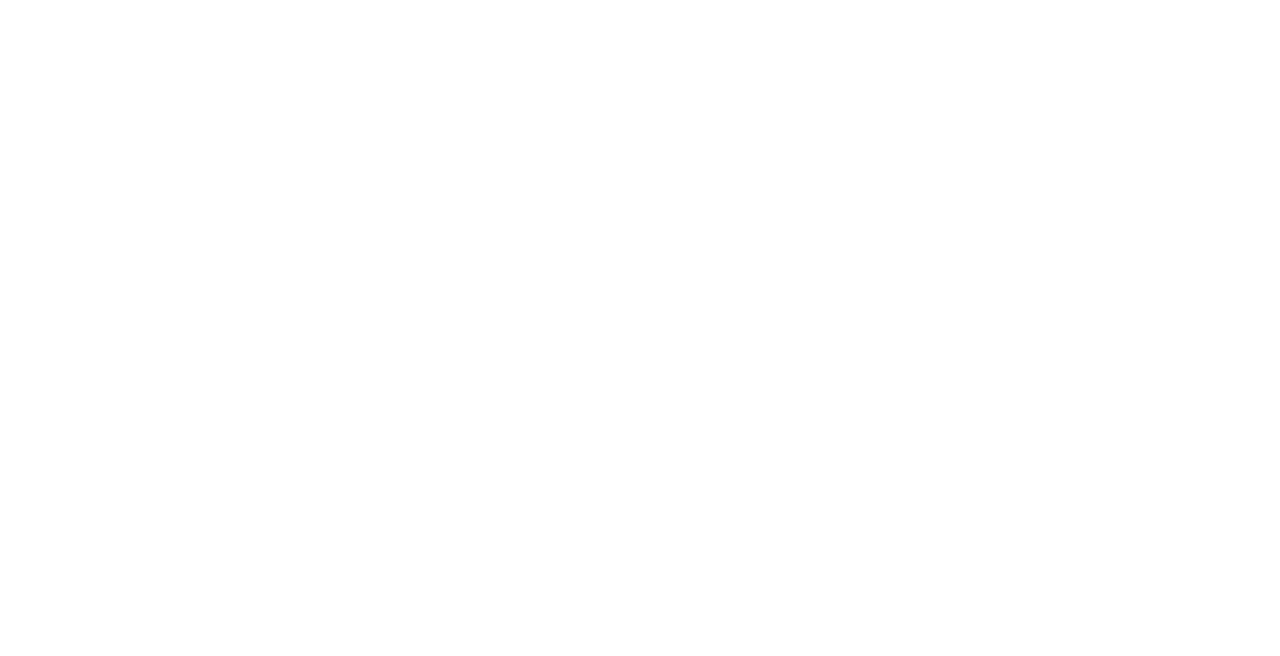
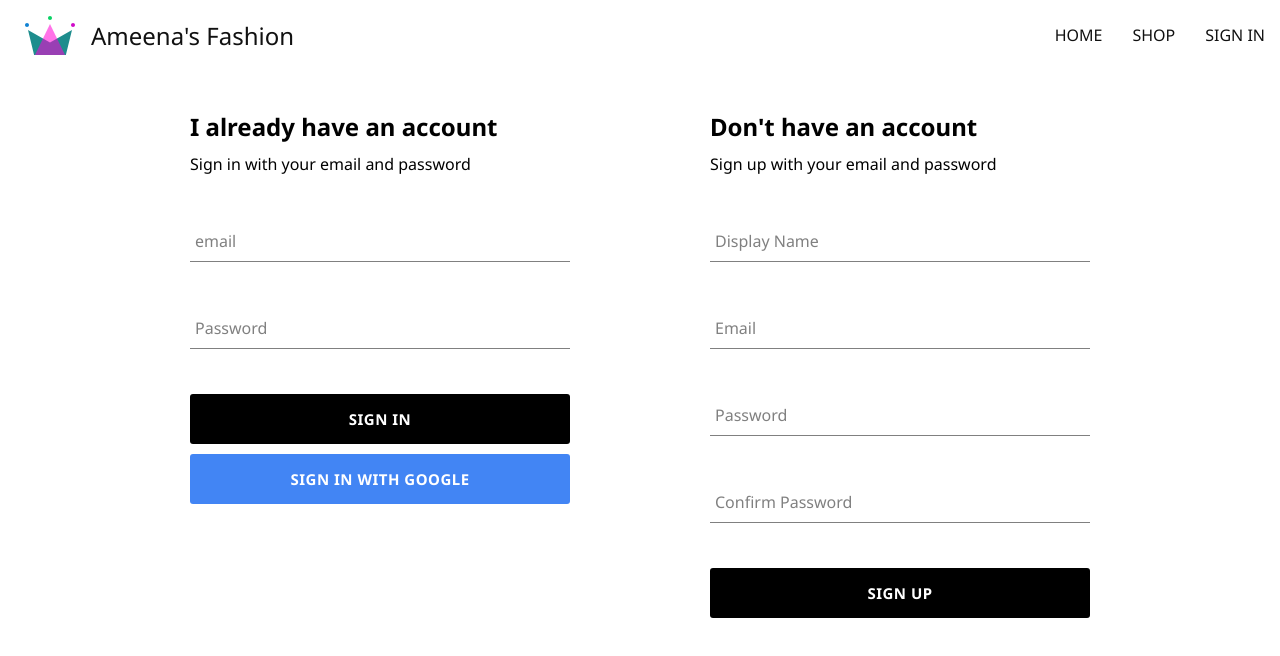
Before and after one commit to mustak/ameena-fashion, a React (Vite) app: page /auth in a window 1280 px wide. Before the commit this address had no page. Shown: the top 656 px of the page. Built offline with nearby package versions, Linux system fonts and the light colour scheme.

Commit message:
added email and password signin, styled signin page

```diff
--- a/src/App.jsx
+++ b/src/App.jsx
@@ -2,7 +2,7 @@ import { Routes, Route } from 'react-router-dom';
 
 import Navigation from './routes/navigation/navigation.component';
 import Home from './routes/home/home.component';
-import SignIn from './routes/sign-in/sign-in.component';
+import Authentication from './routes/authentication/authentication.component';
 
 const Shop = () => {
     return <h1>Temporary Shop Route</h1>;
@@ -14,7 +14,7 @@ const App = () => {
                 <Route path="/" element={<Navigation />}>
                     <Route index element={<Home />} />
                     <Route path="shop" element={<Shop />} />
-                    <Route path="signin" element={<SignIn />} />
+                    <Route path="auth" element={<Authentication />} />
                 </Route>
             </Routes>
         </>
--- a/src/components/form-input/form-input.component.jsx
+++ b/src/components/form-input/form-input.component.jsx
@@ -1,19 +1,14 @@
 /* eslint-disable react/prop-types */
 import './form-input.styles.scss';
 
-const FormInput = ({ label, name, ...otherProps }) => {
+const FormInput = ({ label, id, ...otherProps }) => {
     return (
         <div className="group">
-            <input
-                id={name}
-                name={name}
-                {...otherProps}
-                className="form-input"
-            />
+            <input id={id} {...otherProps} className="form-input" />
 
             {label && (
                 <label
-                    htmlFor={name}
+                    htmlFor={id}
                     className={`form-input-label ${
                         otherProps.value.length > 0 ? 'shrink' : null
                     }`}
--- /dev/null
+++ b/src/components/sign-in-form/sign-in-form.component.jsx
@@ -0,0 +1,108 @@
+import {
+    signinAuthUserWithEmailAndPassword,
+    signInWithGooglePopup,
+    createUserDocFromAuth,
+} from '../../utils/firebase/firebase.utils';
+
+import { useState } from 'react';
+import FormInput from '../form-input/form-input.component';
+import Button from '../button/button.component';
+
+import './sign-in-form.styles.scss';
+
+const defaultFormFields = {
+    email: '',
+    password: '',
+};
+
+const SignInForm = () => {
+    const [formFields, setFormFields] = useState(defaultFormFields);
+    const { email, password } = formFields;
+
+    const resetFormFields = () => {
+        setFormFields(defaultFormFields);
+    };
+
+    const handleSubmit = async (event) => {
+        event.preventDefault();
+
+        try {
+            const { user } = await signinAuthUserWithEmailAndPassword(
+                email,
+                password
+            );
+            console.log(user);
+
+            const userDocRef = await createUserDocFromAuth(user);
+            console.log(userDocRef);
+
+            resetFormFields();
+        } catch (error) {
+            if (
+                error.code === 'auth/invalid-credential' ||
+                error.code === 'auth/wrong-password'
+            ) {
+                console.log('mhy. Cannot authenticate user. Try again.');
+            } else {
+                console.log('authentication error: ', error);
+            }
+        }
+    };
+
+    const handleChange = (event) => {
+        const { name, value } = event.target;
+        setFormFields((prevState) => ({
+            ...prevState,
+            [name]: value,
+        }));
+    };
+
+    const signInWithGoogle = async () => {
+        const { user } = await signInWithGooglePopup();
+        console.log(user);
+
+        const userDocRef = await createUserDocFromAuth(user);
+        console.log(userDocRef);
+    };
+
+    return (
+        <div className="sign-in-container">
+            <h2>I already have an account</h2>
+            <span>Sign in with your email and password</span>
+
+            <form onSubmit={handleSubmit}>
+                <FormInput
+                    label="email"
+                    type="email"
+                    name="email"
+                    id="siEmail"
+                    required
+                    onChange={handleChange}
+                    value={email}
+                />
+
+                <FormInput
+                    label="Password"
+                    type="password"
+                    name="password"
+                    id="siPassword"
+                    required
+                    onChange={handleChange}
+                    value={password}
+                />
+                <div className="button-group">
+                    <Button type="submit">Sign In</Button>
+                    <Button
+                        type="button"
+                        buttonType="google"
+                        onClick={signInWithGoogle}
+                    >
+                        Sign In With Google
+                    </Button>
+                </div>
+            </form>
+        </div>
+    );
+};
+
+export default SignInForm;
--- /dev/null
+++ b/src/components/sign-in-form/sign-in-form.styles.scss
@@ -0,0 +1,15 @@
+.sign-in-container {
+    display: flex;
+    flex-direction: column;
+    width: 380px;
+
+    h2 {
+        margin: 10px 0;
+    }
+
+    .button-group {
+        display: flex;
+        flex-direction: column;
+        gap: 10px;
+    }
+}
--- a/src/components/signup-form/signup-form.component.jsx
+++ b/src/components/signup-form/signup-form.component.jsx
@@ -7,7 +7,7 @@ import {
 import FormInput from '../form-input/form-input.component';
 import Button from '../button/button.component';
 
-import './signup-from.styles.scss';
+import './signup-form.styles.scss';
 
 const defaultFormFields = {
     displayName: '',
@@ -66,6 +66,7 @@ const SignupForm = () => {
                     label="Display Name"
                     type="text"
                     name="displayName"
+                    id="suDisplayName"
                     required
                     onChange={handleChange}
                     value={displayName}
@@ -75,6 +76,7 @@ const SignupForm = () => {
                     label="Email"
                     type="email"
                     name="email"
+                    id="suEmail"
                     required
                     onChange={handleChange}
                     value={email}
@@ -84,6 +86,7 @@ const SignupForm = () => {
                     label="Password"
                     type="password"
                     name="password"
+                    id="suPassword"
                     required
                     onChange={handleChange}
                     value={password}
@@ -93,13 +96,15 @@ const SignupForm = () => {
                     label="Confirm Password"
                     type="password"
                     name="confirmPassword"
+                    id="suConfirmPassword"
                     required
                     onChange={handleChange}
                     value={confirmPassword}
                 />
 
-                <button type="submit">Sign Up</button>
-                <Button type="submit">Sign Up</Button>
+                <div className="button-group">
+                    <Button type="submit">Sign Up</Button>
+                </div>
             </form>
         </div>
     );
--- a/src/components/signup-form/signup-from.styles.scss
+++ b/src/components/signup-form/signup-form.styles.scss
@@ -6,4 +6,10 @@
     h2 {
         margin: 10px 0;
     }
+
+    .button-group {
+        display: flex;
+        flex-direction: column;
+        gap: 10px;
+    }
 }
--- a/src/routes/sign-in/sign-in.component.jsx
+++ b/src/routes/authentication/authentication.component.jsx
@@ -1,29 +1,18 @@
-import {
-    signInWithGooglePopup,
-    createUserDocFromAuth,
-} from '../../utils/firebase/firebase.utils';
+import SignupForm from '../../components/signup-form/signup-form.component';
+import SignInForm from '../../components/sign-in-form/sign-in-form.component';
 
-import SignupForm from '../../components/signup-form/signup-form.component';
+import './authentication.styles.scss';
 
-const SignIn = () => {
-    const logGoogleUser = async () => {
-        const { user } = await signInWithGooglePopup();
-        console.log(user);
-
-        const userDocRef = await createUserDocFromAuth(user);
-        console.log(userDocRef);
-    };
-
+const Authentication = () => {
     return (
-        <div>
-            <h1>Sign-in page</h1>
-            <button onClick={logGoogleUser}>Sign-in with Google Popup</button>
+        <div className="authentication-container">
+            <SignInForm />
             <SignupForm />
         </div>
     );
 };
 
-export default SignIn;
+export default Authentication;
 
 // import { getRedirectResult } from 'firebase/auth';
 // import {
--- /dev/null
+++ b/src/routes/authentication/authentication.styles.scss
@@ -0,0 +1,6 @@
+.authentication-container {
+    display: flex;
+    justify-content: space-between;
+    width: 900px;
+    margin: 30px auto;
+}
--- a/src/routes/navigation/navigation.component.jsx
+++ b/src/routes/navigation/navigation.component.jsx
@@ -17,7 +17,7 @@ const Navigation = () => {
                     <Link to="/shop" className="nav-link">
                         SHOP
                     </Link>
-                    <Link to="/signin" className="nav-link">
+                    <Link to="/auth" className="nav-link">
                         SIGN IN
                     </Link>
                 </div>
--- a/src/utils/firebase/firebase.utils.js
+++ b/src/utils/firebase/firebase.utils.js
@@ -10,6 +10,7 @@ import {
     createUserWithEmailAndPassword,
     signInWithRedirect,
     signInWithPopup,
+    signInWithEmailAndPassword,
 } from 'firebase/auth';
 import { getFirestore, doc, getDoc, setDoc } from 'firebase/firestore';
 
@@ -80,3 +81,9 @@ export const createAuthUserWithEmailAndPassword = async (email, password) => {
 
     return await createUserWithEmailAndPassword(auth, email, password);
 };
+
+export const signinAuthUserWithEmailAndPassword = async (email, password) => {
+    if (!email || !password) return;
+
+    return await signInWithEmailAndPassword(auth, email, password);
+};
```
Also changed, not shown: src/routes/sign-in/sign-in.styles.scss (deleted).
